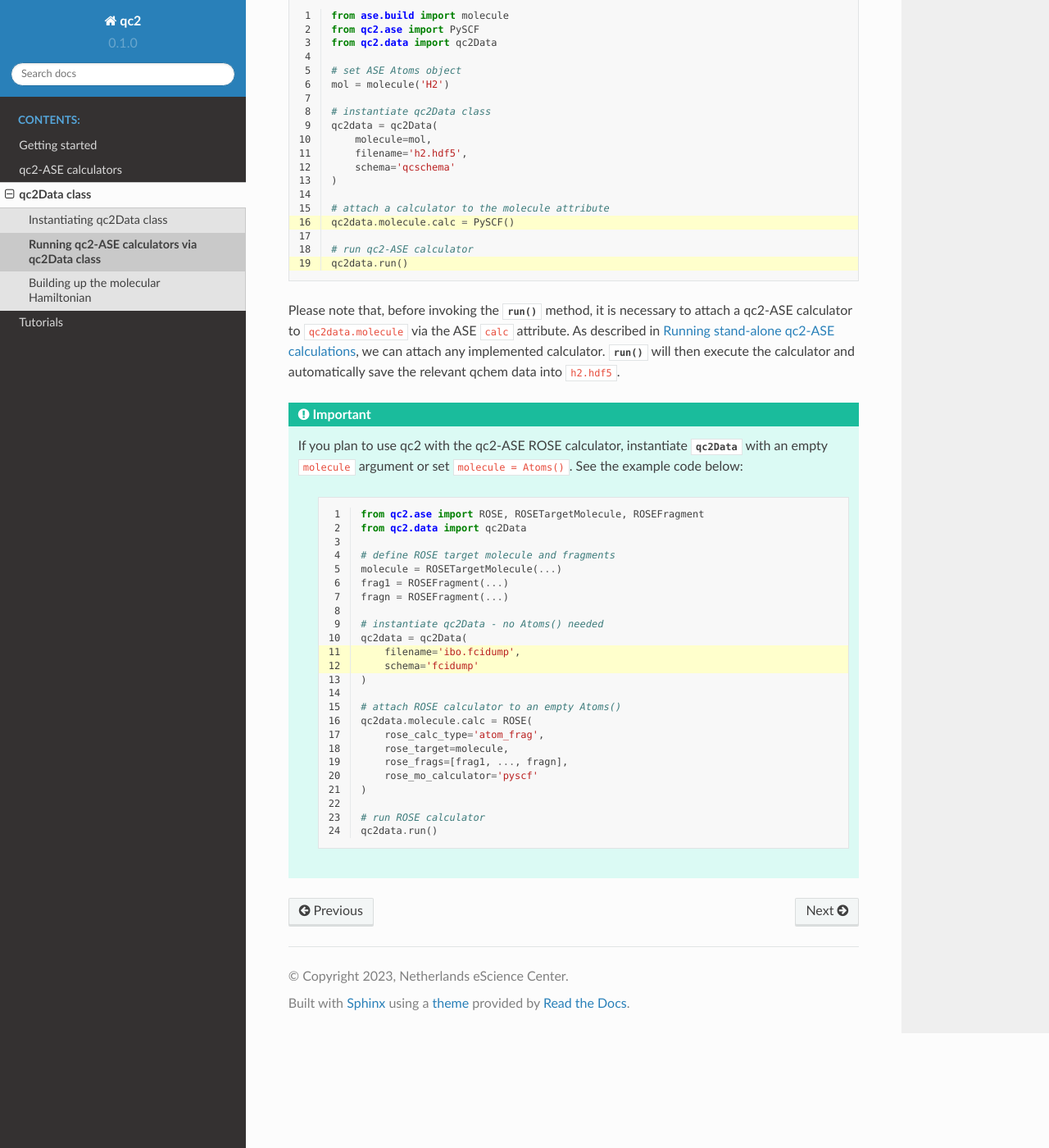
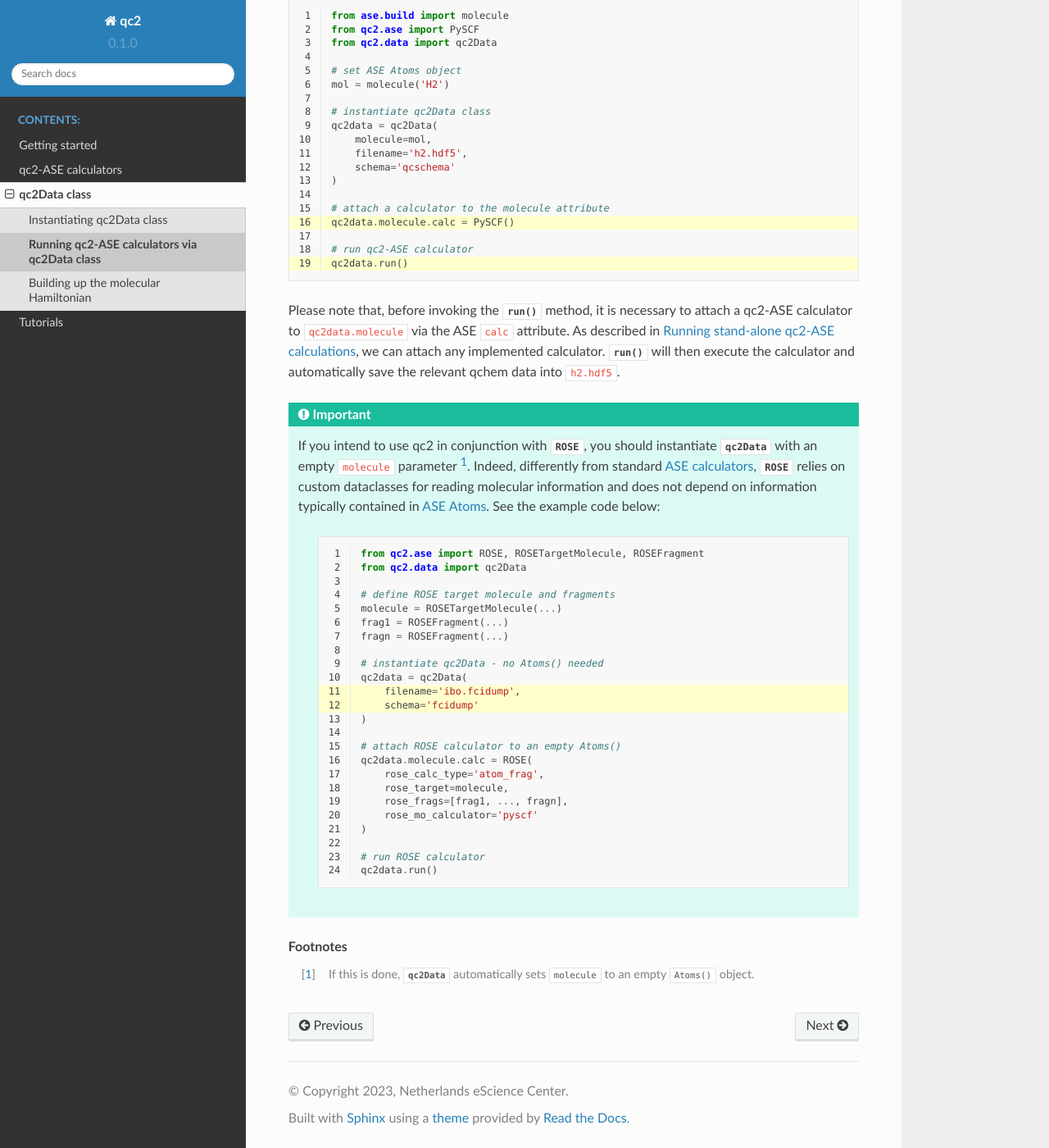
Before and after one commit to qc2nl/qc2, a Sphinx documentation site: the page built from docs/qc2data/run_ase_via_qc2Data_class.rst, in a window 1280 px wide and 1400 px high, scrolled down 284 px. Shown: the whole window at 82% size. Built offline with Sphinx 7.4.7 and the Read the Docs theme 2.0.0, drawn with Linux system fonts in a browser that asks for light colours.

Commit message:
Added extra info for ROSE

```diff
--- a/docs/qc2data/run_ase_via_qc2Data_class.rst
+++ b/docs/qc2data/run_ase_via_qc2Data_class.rst
@@ -38,8 +38,12 @@ via the ASE ``calc`` attribute. As described in :ref:`run_ase`, we can attach an
 
 .. important::
 
-   If you plan to use qc2 with the qc2-ASE ROSE calculator, instantiate :class:`~qc2.data.data.qc2Data`
-   with an empty ``molecule`` argument or set ``molecule = Atoms()``. See the example code below:
+   If you intend to use qc2 in conjunction with :class:`~qc2.ase.rose.ROSE`, you should instantiate :class:`~qc2.data.data.qc2Data`
+   with an empty ``molecule`` parameter [#f1]_.
+   Indeed, differently from standard `ASE calculators <https://wiki.fysik.dtu.dk/ase/>`_,
+   :class:`~qc2.ase.rose.ROSE` relies on custom dataclasses for reading molecular information and
+   does not depend on information typically contained in `ASE Atoms <https://wiki.fysik.dtu.dk/ase/ase/atoms.html#module-ase.atoms>`_.
+   See the example code below:
 
     .. code-block:: python
         :linenos:
@@ -69,3 +73,7 @@ via the ASE ``calc`` attribute. As described in :ref:`run_ase`, we can attach an
 
         # run ROSE calculator
         qc2data.run()
+
+.. rubric:: Footnotes
+
+.. [#f1] If this is done, :class:`~qc2.data.data.qc2Data` automatically sets ``molecule`` to an empty ``Atoms()`` object.
```
